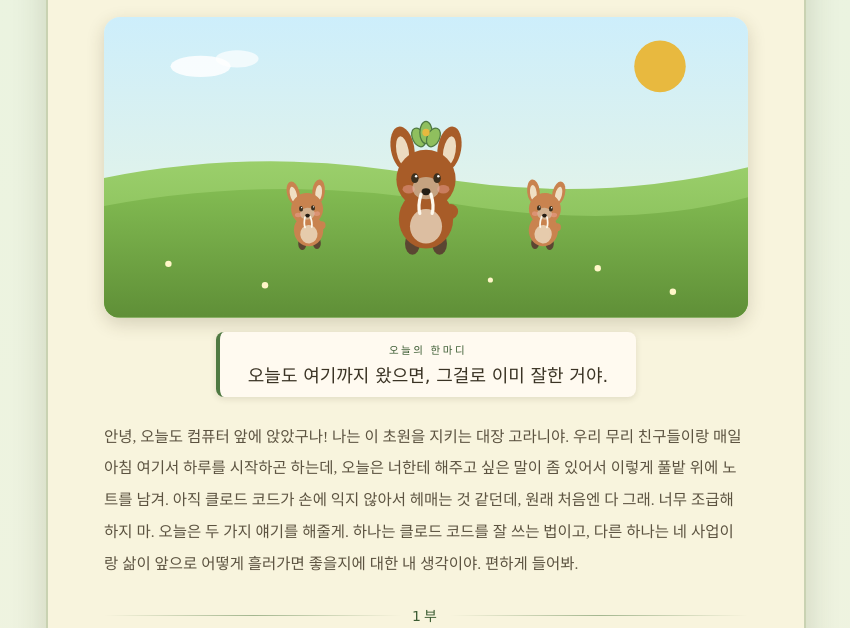
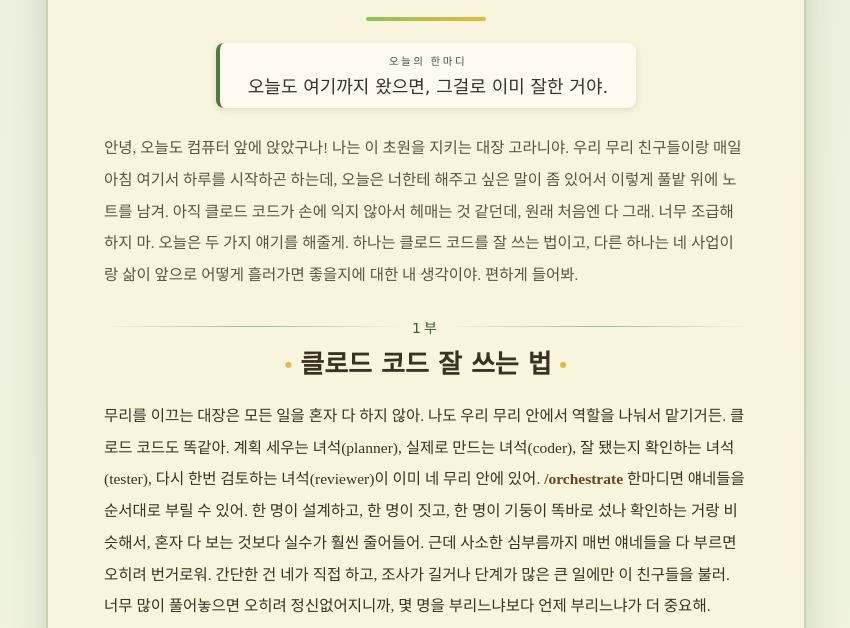
Before and after one commit to Jiwoong-im98/test-Game, a plain HTML site: page docs/advice/index.html in a window 1280 px wide. Shown: the part 156-784 px from the top of the page, without its empty margins (214-1064 px from the left). Drawn offline with Linux system fonts and the light colour scheme; a web font is replaced by a local one.

Commit message:
Remove the hand-drawn deer illustration from the advice page
Per feedback that the illustration's design quality wasn't good enough,
drop the SVG artwork entirely and keep a clean typography-led layout
(title, accent rule, daily-line callout, then the two advice sections).

Co-Authored-By: Claude Sonnet 5 <noreply@anthropic.com>
Claude-Session: https://claude.ai/code/session_01BHA8pWuBjYEaT5WPt7mo8s

```diff
--- a/docs/advice/index.html
+++ b/docs/advice/index.html
@@ -57,15 +57,12 @@
     letter-spacing:0.5px;
     margin-bottom:20px;
   }
-  .scene-frame{
-    border-radius:16px;
-    overflow:hidden;
-    box-shadow:0 6px 18px rgba(60,50,20,0.18);
-  }
-  .scene{
-    display:block;
-    width:100%;
-    height:auto;
+  .rule{
+    height:4px;
+    max-width:120px;
+    margin:6px auto 22px;
+    border-radius:2px;
+    background:linear-gradient(90deg, var(--leaf-light), var(--sun));
   }
   .daily-line{
     max-width:420px;
@@ -203,76 +200,7 @@
 
   <div class="title-kr">대장 고라니 노트</div>
   <div class="subtitle">— 클로드 코드 처음 쓰는 법, 그리고 사업과 삶 이야기 —</div>
-
-  <div class="scene-frame">
-    <svg class="scene" viewBox="0 0 600 280" xmlns="http://www.w3.org/2000/svg" role="img" aria-label="초원에서 대장 고라니와 부하 고라니 두 마리가 나란히 서 있는 모습">
-      <defs>
-        <linearGradient id="sky" x1="0" y1="0" x2="0" y2="1">
-          <stop offset="0%" stop-color="#cdeefb"/>
-          <stop offset="100%" stop-color="#eef6df"/>
-        </linearGradient>
-        <linearGradient id="grassBack" x1="0" y1="0" x2="0" y2="1">
-          <stop offset="0%" stop-color="#9bcf6b"/>
-          <stop offset="100%" stop-color="#79b24c"/>
-        </linearGradient>
-        <linearGradient id="grassFront" x1="0" y1="0" x2="0" y2="1">
-          <stop offset="0%" stop-color="#82bb52"/>
-          <stop offset="100%" stop-color="#5f8f37"/>
-        </linearGradient>
-        <g id="deer-chibi">
-          <ellipse cx="-11" cy="34" rx="6" ry="9" fill="#5b4632"/>
-          <ellipse cx="11" cy="34" rx="6" ry="9" fill="#5b4632"/>
-          <circle cx="20" cy="8" r="6" fill="currentColor"/>
-          <ellipse cx="0" cy="14" rx="22" ry="24" fill="currentColor"/>
-          <ellipse cx="0" cy="20" rx="13" ry="14" fill="#f2e9d4" opacity="0.7"/>
-          <ellipse cx="-19" cy="-43" rx="9.5" ry="18" fill="currentColor" transform="rotate(-10 -19 -43)"/>
-          <ellipse cx="19" cy="-43" rx="9.5" ry="18" fill="currentColor" transform="rotate(10 19 -43)"/>
-          <ellipse cx="-19" cy="-41" rx="5" ry="12" fill="#f4e9d0" opacity="0.9" transform="rotate(-10 -19 -41)"/>
-          <ellipse cx="19" cy="-41" rx="5" ry="12" fill="#f4e9d0" opacity="0.9" transform="rotate(10 19 -41)"/>
-          <circle cx="0" cy="-18" r="24" fill="currentColor"/>
-          <ellipse cx="0" cy="-11" rx="11" ry="9" fill="#d9d0bb" opacity="0.6"/>
-          <ellipse cx="-14" cy="-10" rx="5" ry="3.4" fill="#f2a6a0" opacity="0.45"/>
-          <ellipse cx="14" cy="-10" rx="5" ry="3.4" fill="#f2a6a0" opacity="0.45"/>
-          <ellipse cx="-9" cy="-19" rx="3" ry="4" fill="#3b2f1e"/>
-          <ellipse cx="9" cy="-19" rx="3" ry="4" fill="#3b2f1e"/>
-          <circle cx="-8" cy="-20.5" r="1" fill="#fff"/>
-          <circle cx="10" cy="-20.5" r="1" fill="#fff"/>
-          <ellipse cx="0" cy="-8" rx="3.6" ry="2.8" fill="#241d14"/>
-          <path d="M-4,-6 C-5.5,-1 -6.5,4.5 -5,9.5" stroke="#fdf8ec" stroke-width="2.6" fill="none" stroke-linecap="round"/>
-          <path d="M4,-6 C5.5,-1 6.5,4.5 5,9.5" stroke="#fdf8ec" stroke-width="2.6" fill="none" stroke-linecap="round"/>
-        </g>
-      </defs>
-
-      <rect x="0" y="0" width="600" height="280" fill="url(#sky)"/>
-      <circle cx="518" cy="46" r="24" fill="var(--sun)"/>
-      <ellipse cx="90" cy="46" rx="28" ry="10" fill="#ffffff" opacity="0.85"/>
-      <ellipse cx="124" cy="39" rx="20" ry="8" fill="#ffffff" opacity="0.7"/>
-
-      <path d="M0,150 Q150,120 300,148 T600,140 L600,280 L0,280 Z" fill="url(#grassBack)"/>
-      <path d="M0,176 Q160,146 320,173 T600,168 L600,280 L0,280 Z" fill="url(#grassFront)"/>
-
-      <g fill="#fff6c8">
-        <circle cx="60" cy="230" r="3"/>
-        <circle cx="150" cy="250" r="3"/>
-        <circle cx="460" cy="234" r="3"/>
-        <circle cx="530" cy="256" r="3"/>
-        <circle cx="360" cy="245" r="2.4"/>
-      </g>
-
-      <use href="#deer-chibi" transform="translate(190,190) scale(0.62) rotate(-4)" style="color:#c9834f"/>
-      <use href="#deer-chibi" transform="translate(410,190) scale(0.62) rotate(4)" style="color:#c9834f"/>
-
-      <g transform="translate(300,172) scale(1.15)" style="color:#a85c28">
-        <use href="#deer-chibi"/>
-        <g fill="#8fbf5e" stroke="#4f7942" stroke-width="1">
-          <ellipse cx="-6" cy="-52" rx="5" ry="8" transform="rotate(-25 -6 -52)"/>
-          <ellipse cx="0" cy="-56" rx="5" ry="9"/>
-          <ellipse cx="6" cy="-52" rx="5" ry="8" transform="rotate(25 6 -52)"/>
-        </g>
-        <circle cx="0" cy="-56" r="3" fill="#e8b93f" stroke="none"/>
-      </g>
-    </svg>
-  </div>
+  <div class="rule"></div>
 
   <div class="daily-line">
     <span class="daily-label">오늘의 한마디</span>
```
